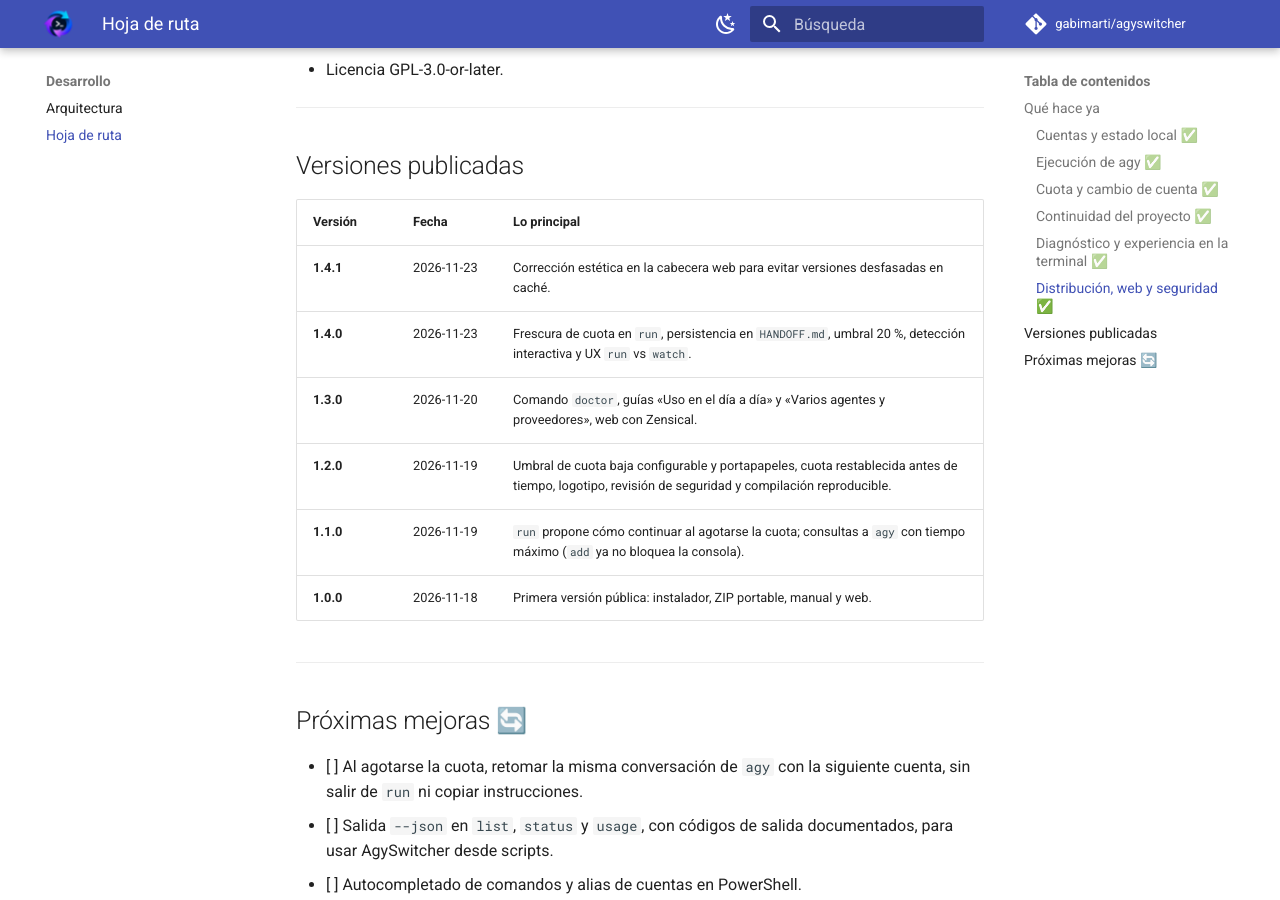
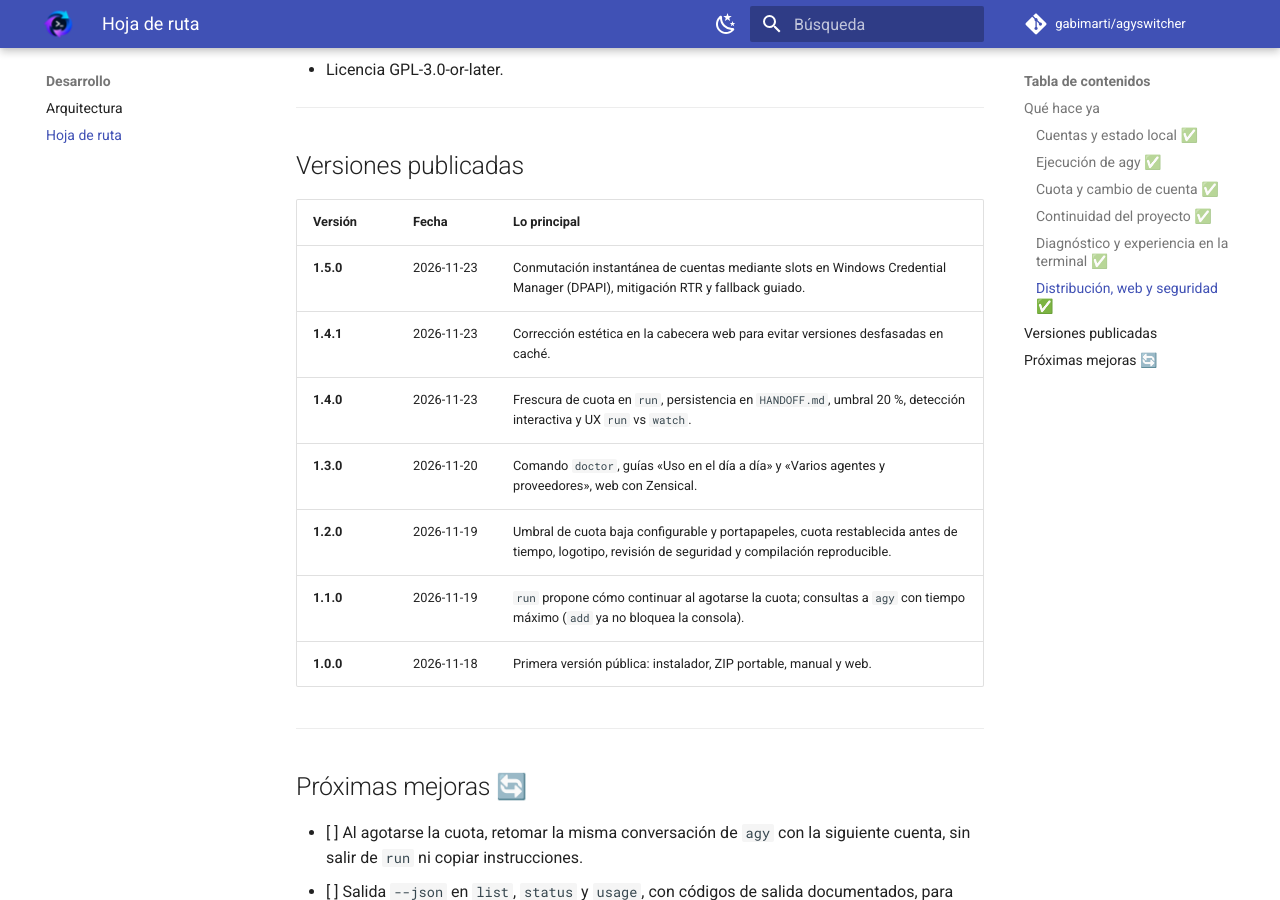
Before and after one commit to gabimarti/agyswitcher, an MkDocs documentation site: the page built from docs/roadmap.md, in a window 1280 px wide and 900 px high, scrolled down 2572 px. Built offline with MkDocs 1.6.1 and Material for MkDocs 9.7.7, drawn with Linux system fonts in a browser that asks for light colours; comment, search, counter and statistics services are not loaded.

Commit message:
Release v1.5.0: Conmutacion instantanea de cuentas mediante slots en Credential Manager

```diff
--- a/docs/roadmap.md
+++ b/docs/roadmap.md
@@ -99,6 +99,7 @@ flowchart LR
 
 | Versión | Fecha | Lo principal |
 | :--- | :--- | :--- |
+| **1.5.0** | 2026-11-23 | Conmutación instantánea de cuentas mediante slots en Windows Credential Manager (DPAPI), mitigación RTR y fallback guiado. |
 | **1.4.1** | 2026-11-23 | Corrección estética en la cabecera web para evitar versiones desfasadas en caché. |
 | **1.4.0** | 2026-11-23 | Frescura de cuota en `run`, persistencia en `HANDOFF.md`, umbral 20 %, detección interactiva y UX `run` vs `watch`. |
 | **1.3.0** | 2026-11-20 | Comando `doctor`, guías «Uso en el día a día» y «Varios agentes y proveedores», web con Zensical. |
--- a/src/agyswitcher/__init__.py
+++ b/src/agyswitcher/__init__.py
@@ -2,5 +2,5 @@
 # Copyright (C) 2026 Gabriel Marti
 """AgySwitcher — Gestor de cuentas y cuotas para Antigravity CLI (agy) en Windows."""
 
-__version__ = "1.4.1"
+__version__ = "1.5.0"
 __app_name__ = "agyswitcher"
```
Also changed, not shown: CHANGELOG.md (+6 -1 lines), docs/manual/index.md (+1 -1 lines), docs/manual/instalacion.md (+1 -1 lines).
